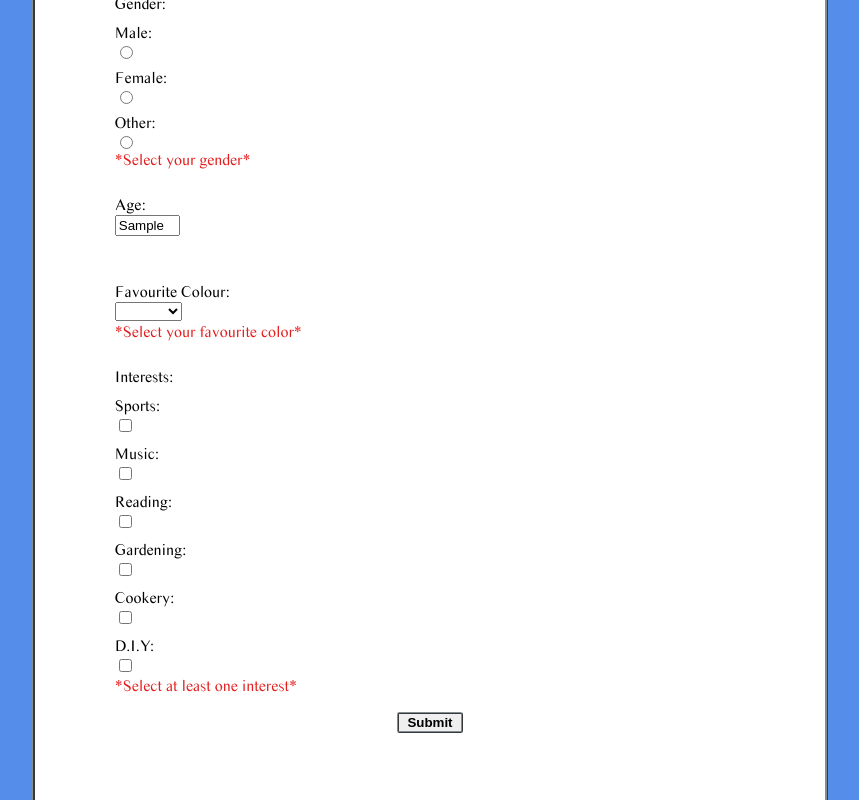
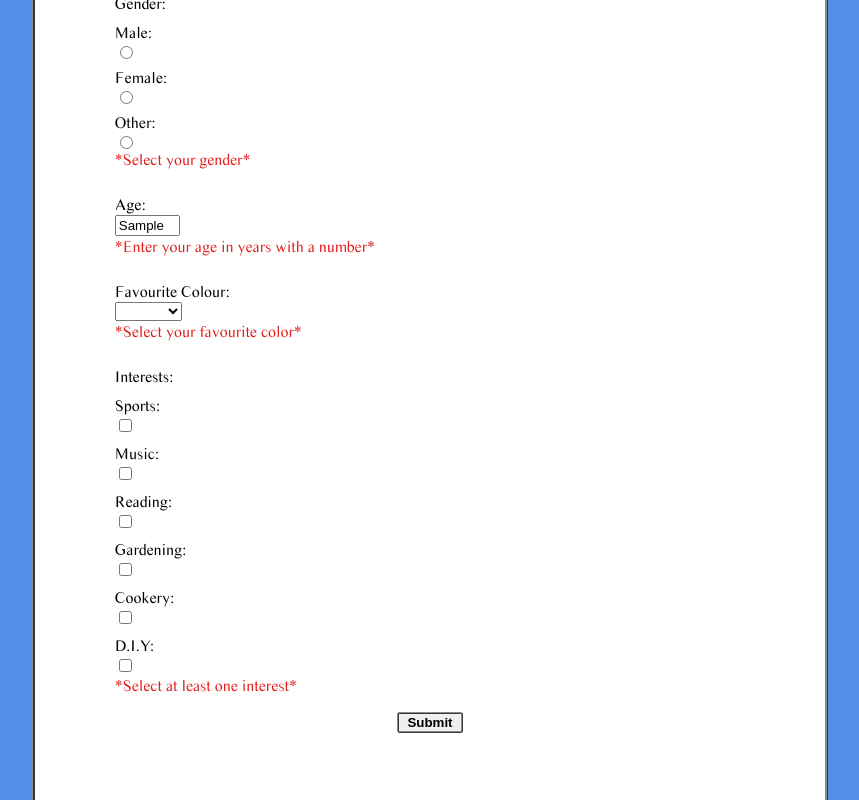
Before and after one commit to FinchyG/JavaScript_Bio_Form_ES6, a plain HTML site: page index.html in a window 1280 px wide. Both pictures are taken after typing "Sample", "Sample", "Sample" into the empty fields and a click on the button "Submit". Shown: the part 441-1241 px from the top of the page, without its empty margins (210-1069 px from the left). Drawn offline with Linux system fonts and the light colour scheme; files whose address does not match are found by name.

Commit message:
fix for age data validation (isNaN check added)

```diff
--- a/index.html
+++ b/index.html
@@ -57,7 +57,7 @@
 
         <label>Age: </label>
         <input type="text" id="age" size="5"/>
-        <span class="warning" id="age_warn">*Enter your age in years*</span>
+        <span class="warning" id="age_warn">*Enter your age in years with a number*</span>
 
     </div>
 
--- a/index.js
+++ b/index.js
@@ -112,7 +112,7 @@ const get_age = () => {
 
     const age = document.getElementById("age").value;
 
-    if((age === "") || (age <= 0) || (age >= 120)) {
+    if((age === "") || (age <= 0) || (age >= 120) || (isNaN(age))) {
 
         document.getElementById("age_warn").style.visibility = "visible";
         bio_form.age_valid = false;
```
